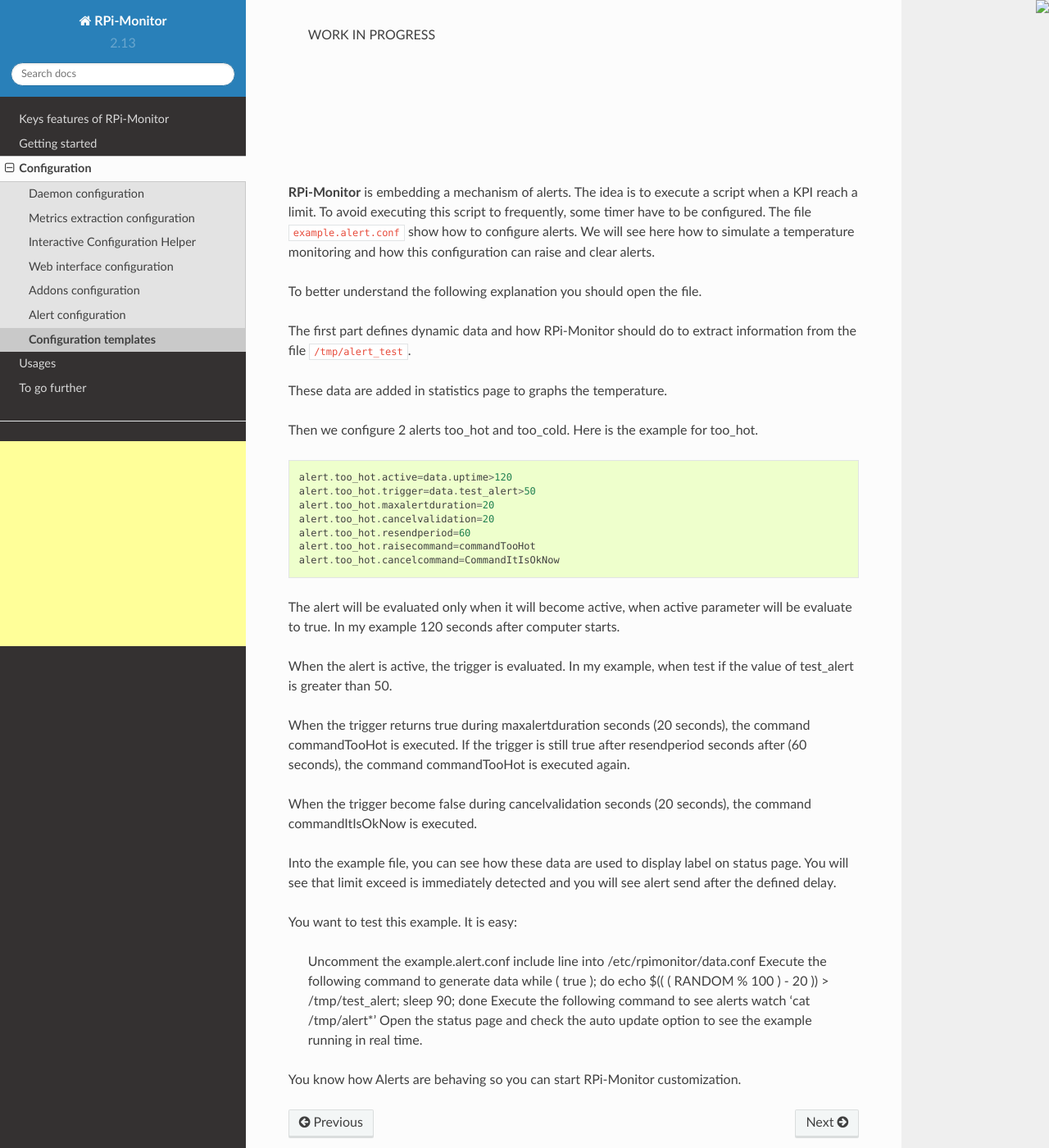
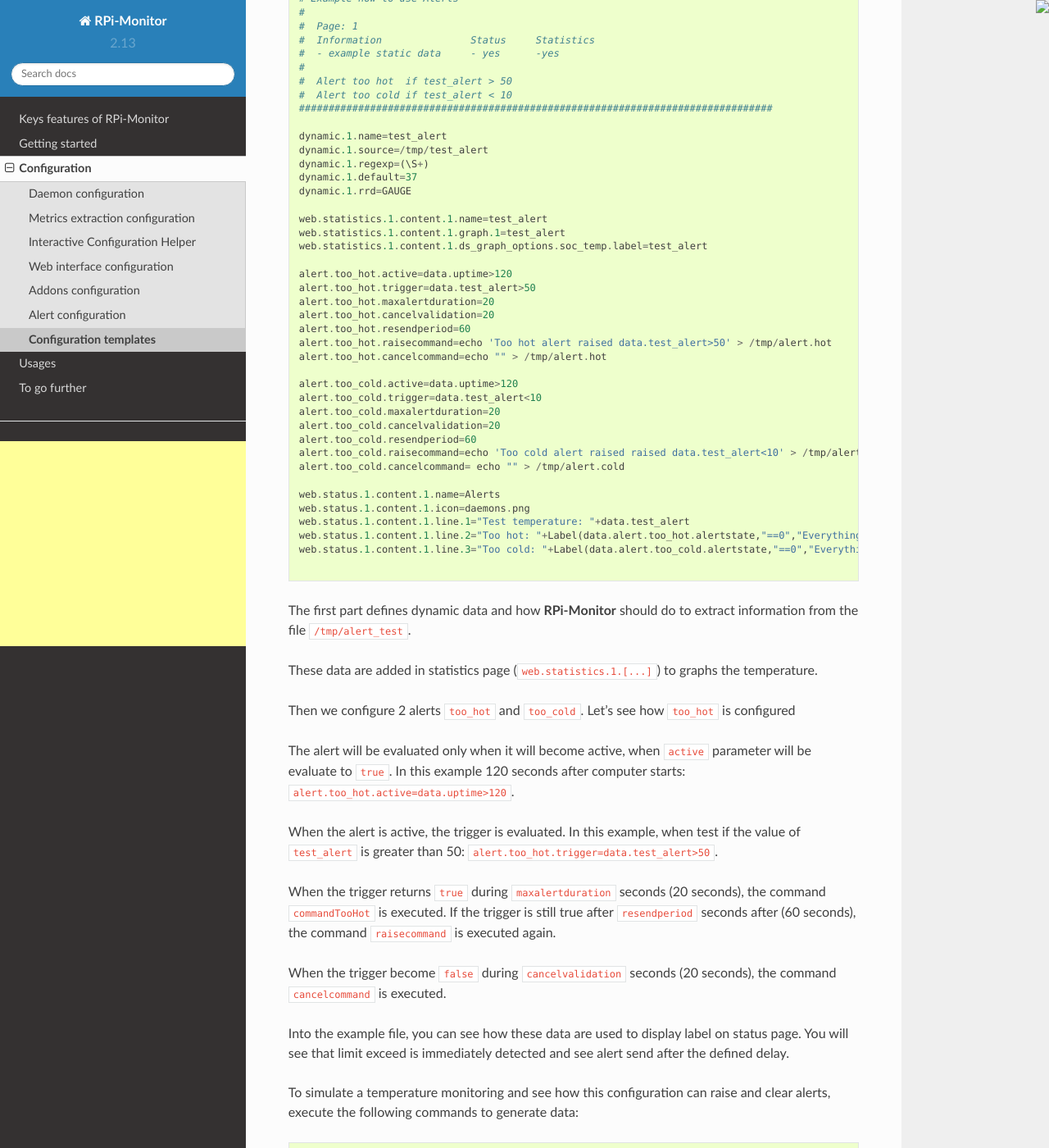
Before and after one commit to XavierBerger/RPi-Monitor, a Sphinx documentation site: the page built from docs/source/27_configuration_templates.rst, in a window 1280 px wide and 1400 px high, scrolled down 8694 px. Shown: the whole window at 82% size. Built offline with Sphinx 7.4.7 and the Read the Docs theme 2.0.0, drawn with Linux system fonts in a browser that asks for light colours; some of the changed text lies outside the part shown.

Commit message:
Update docs

```diff
--- a/docs/source/27_configuration_templates.rst
+++ b/docs/source/27_configuration_templates.rst
@@ -206,67 +206,53 @@
 
 Alerts
 ------
-|
-|
-|
-|
-|
-|
-|
-|  WORK IN PROGRESS
-|
-|
-|
-|
-|
-|
 
 **RPi-Monitor** is embedding a mechanism of alerts. The idea is to execute a
 script when a KPI reach a limit. To avoid executing this script to frequently,
 some timer have to be configured.
-The file ``example.alert.conf`` show how to configure alerts.  We will see here
-how to simulate a temperature monitoring and how this configuration can raise
-and clear alerts.
+The file ``example.alert.conf`` show how to configure alerts.
 
+.. include:: ../../src/etc/rpimonitor/template/example.alert.conf
+   :literal:
 
-
-To better understand the following explanation you should open the file.
-
-The first part defines dynamic data and how RPi-Monitor should do to extract
+The first part defines dynamic data and how **RPi-Monitor** should do to extract
 information from the file ``/tmp/alert_test``.
 
-These data are added in statistics page to graphs the temperature.
+These data are added in statistics page (``web.statistics.1.[...]``) to graphs the temperature.
 
-Then we configure 2 alerts too_hot and too_cold. Here is the example for too_hot.
+Then we configure 2 alerts ``too_hot`` and ``too_cold``. Let's see how ``too_hot`` is configured
+
+The alert will be evaluated only when it will become active, when ``active`` parameter will be evaluate to ``true``.
+In this example 120 seconds after computer starts: ``alert.too_hot.active=data.uptime>120``.
+
+When the alert is active, the trigger is evaluated. In this example, when test
+if the value of ``test_alert`` is greater than 50: ``alert.too_hot.trigger=data.test_alert>50``.
+
+When the trigger returns ``true`` during ``maxalertduration`` seconds (20 seconds), the command
+``commandTooHot`` is executed.
+If the trigger is still true after ``resendperiod`` seconds after (60 seconds), the command
+``raisecommand`` is executed again.
+
+When the trigger become ``false`` during ``cancelvalidation`` seconds (20 seconds), the  command
+``cancelcommand`` is executed.
+
+Into the example file, you can see how these data are used to display label on status page.
+You will see that limit exceed is immediately detected and see alert send after the defined delay.
+
+To simulate a temperature monitoring and see how this configuration can raise and clear alerts, execute
+the following commands to generate data:
 
 ::
 
-  alert.too_hot.active=data.uptime>120
-  alert.too_hot.trigger=data.test_alert>50
-  alert.too_hot.maxalertduration=20
-  alert.too_hot.cancelvalidation=20
-  alert.too_hot.resendperiod=60
-  alert.too_hot.raisecommand=commandTooHot
-  alert.too_hot.cancelcommand=CommandItIsOkNow
+    while ( true ); do echo $(( ( RANDOM % 100 ) - 20 )) > /tmp/test_alert; sleep 90; done
 
-The alert will be evaluated only when it will become active, when active parameter will be evaluate to true. In my example 120 seconds after computer starts.
+Execute the following command  to see alerts
 
-When the alert is active, the trigger is evaluated. In my example, when test if the value of test_alert is greater than 50.
+::
 
-When the trigger returns true during maxalertduration seconds (20 seconds), the command commandTooHot is executed.
-If the trigger is still true after resendperiod seconds after (60 seconds), the command commandTooHot is executed again.
+    watch 'cat /tmp/alert*
 
-When the trigger become false during cancelvalidation seconds (20 seconds), the  command commandItIsOkNow is executed.
+Open the status page and check the auto update option to see the example running in real time as shown bellow:
 
-Into the example file, you can see how these data are used to display label on status page. You will see that limit exceed is immediately detected and you will see alert send after the defined delay.
-
-You want to test this example. It is easy:
-
-    Uncomment the example.alert.conf include line into /etc/rpimonitor/data.conf
-    Execute the following command to generate data
-    while ( true ); do echo $(( ( RANDOM % 100 ) - 20 )) > /tmp/test_alert; sleep 90; done
-    Execute the following command  to see alerts
-    watch 'cat /tmp/alert*'
-    Open the status page and check the auto update option to see the example running in real time.
-
-You know how Alerts are behaving so you can start RPi-Monitor customization.
+.. figure:: _static/alertanimation001.gif
+   :align: center
--- a/docs/source/41_contributing.rst
+++ b/docs/source/41_contributing.rst
@@ -19,7 +19,7 @@
 
 ::
 
-  git clone git@github.com:<MyGitHubAccount>/RPi-Monitor.git
+  git clone git@github.com:${GITHUB_ACCOUNT}/RPi-Monitor.git
   cd RPi-Monitor
   git submodule update --init --recursive
   pip install sphinx sphinx-autobuild
--- a/docs/source/43_changelog.rst
+++ b/docs/source/43_changelog.rst
@@ -9,7 +9,7 @@
 
   * Implement sortable status items written by iaa (#166 #197)
   * Create documentation in https://xavierberger.github.io/RPi-Monitor-docs/index.html
-  * Add snmp agent "pass_persist" extension
+  * Add snmp agent "pass_persist" extension and MIB generator
   * Add readonly option disabling disk write
   * Fix service status template (#172)
   * Various bug fixes and cleanup code
```
Also changed, not shown: docs/source/31_configuration_examples.rst (+9 -4 lines), 1 other file.
